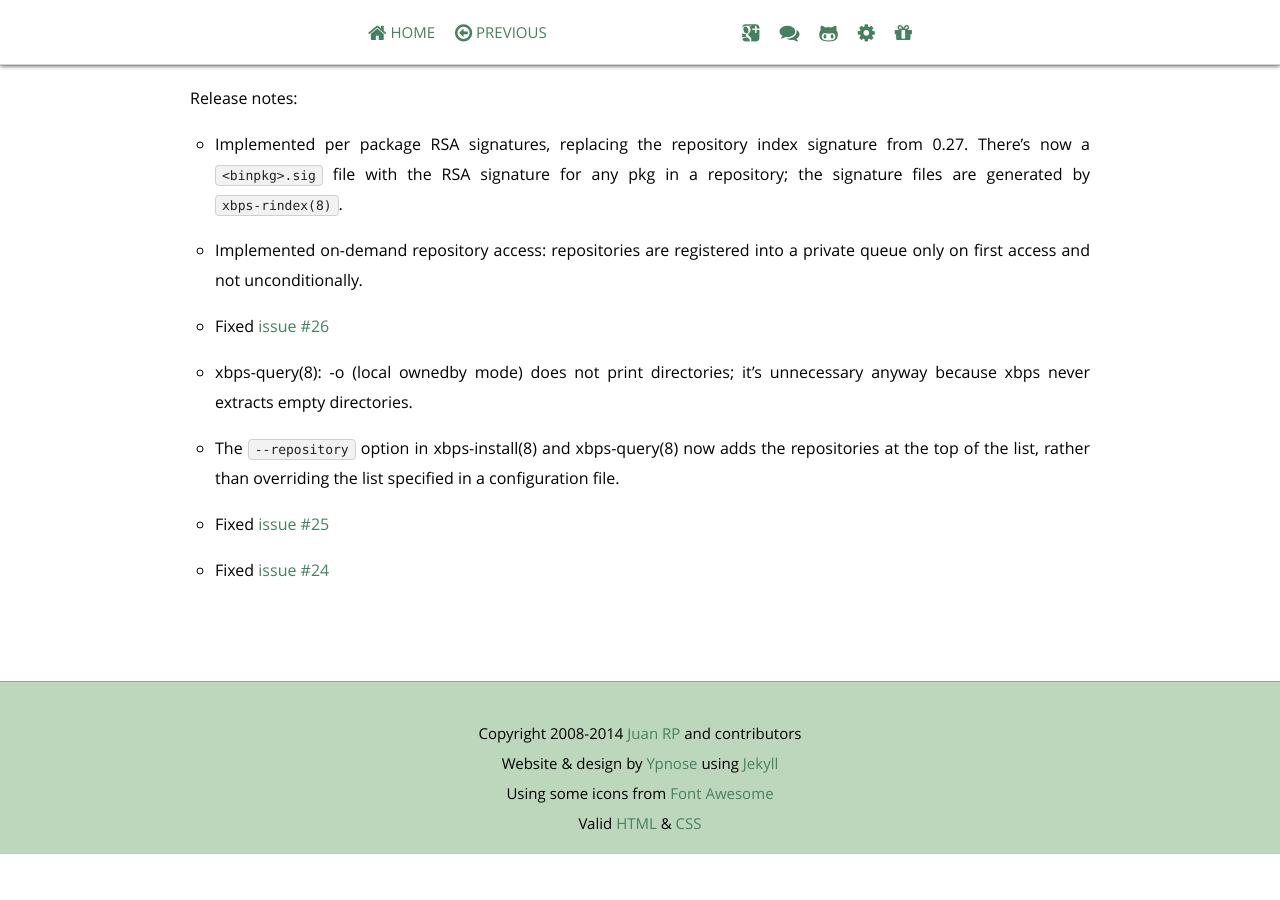
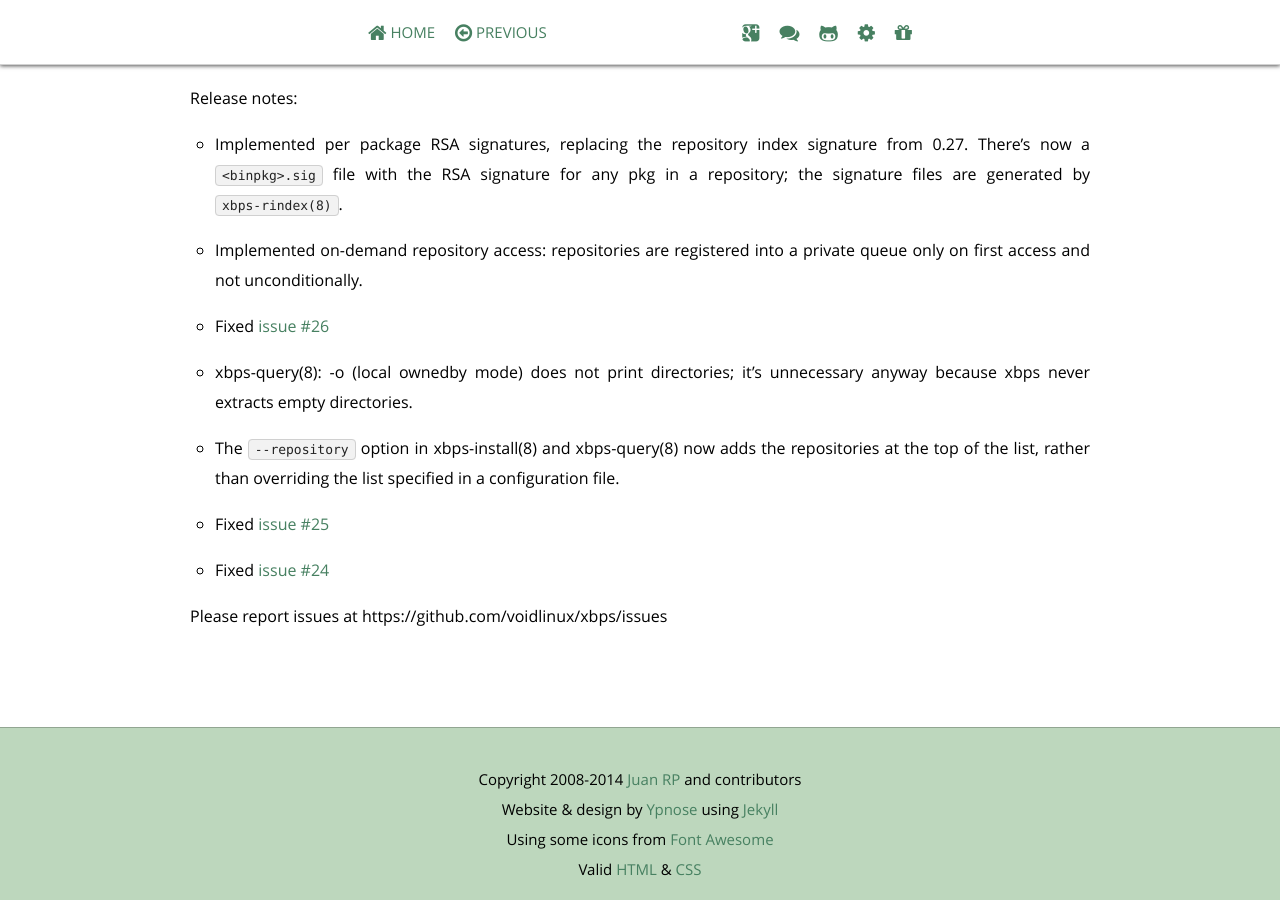
Before and after one commit to void-linux/void-linux.github.io, a Jekyll site: the page built from _posts/2014-01-03-xbps-0.28.1.markdown, in a window 1280 px wide and 900 px high, scrolled down 557 px. Built offline with Jekyll 4.4.1, drawn with Linux system fonts in a browser that asks for light colours; Markdown is read by kramdown in place of the engine named in the settings; comment, search, counter and statistics services are not loaded; before the commit the page ends 1411 px from its top, so only the background shows below that; some of the changed lines change nothing that is shown.

Commit message:
xbps 0.28.1 post: typo fix and mention issues url.

```diff
--- a/_posts/2014-01-03-xbps-0.28.1.markdown
+++ b/_posts/2014-01-03-xbps-0.28.1.markdown
@@ -16,7 +16,7 @@
 - Implemented on-demand repository access: repositories are registered into
 a private queue only on first access and not unconditionally.
 
-- Fixed [issue #26](ttps://github.com/voidlinux/xbps/issues/26)
+- Fixed [issue #26](https://github.com/voidlinux/xbps/issues/26)
 
 - xbps-query(8): -o (local ownedby mode) does not print directories;
 it's unnecessary anyway because xbps never extracts empty directories.
@@ -28,3 +28,5 @@
 - Fixed [issue #25](https://github.com/voidlinux/xbps/issues/25)
 
 - Fixed [issue #24](https://github.com/voidlinux/xbps/issues/24)
+
+Please report issues at https://github.com/voidlinux/xbps/issues
```
